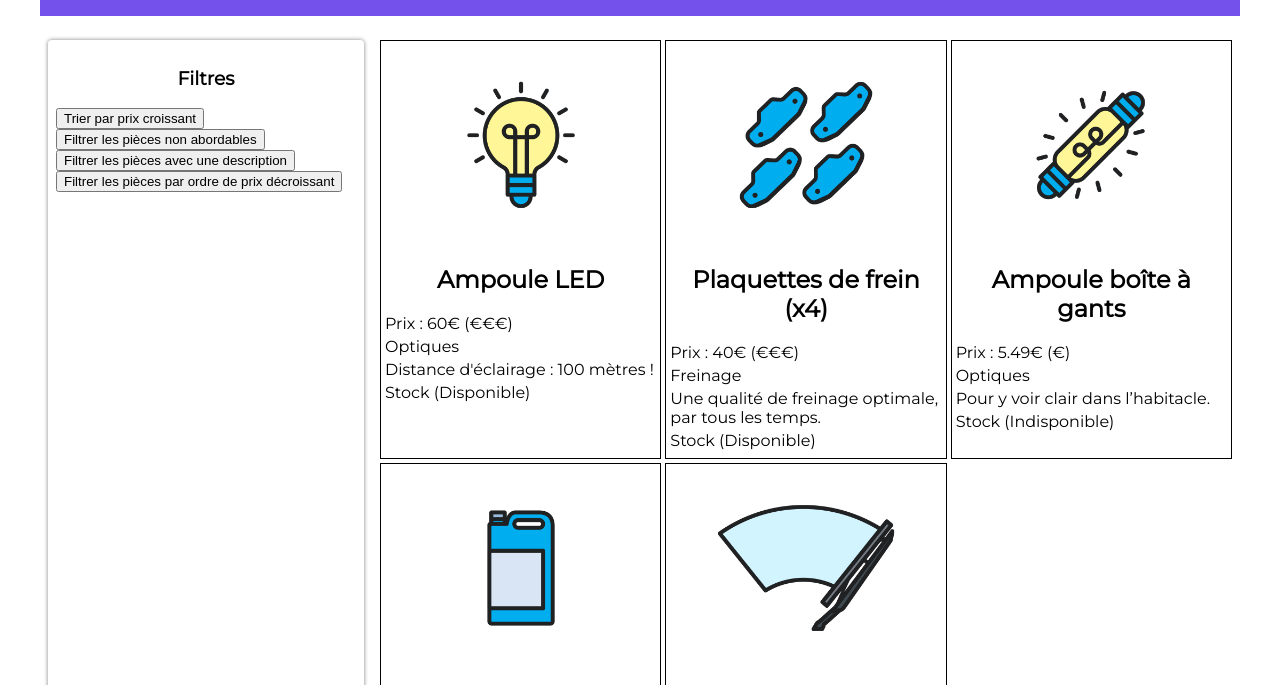
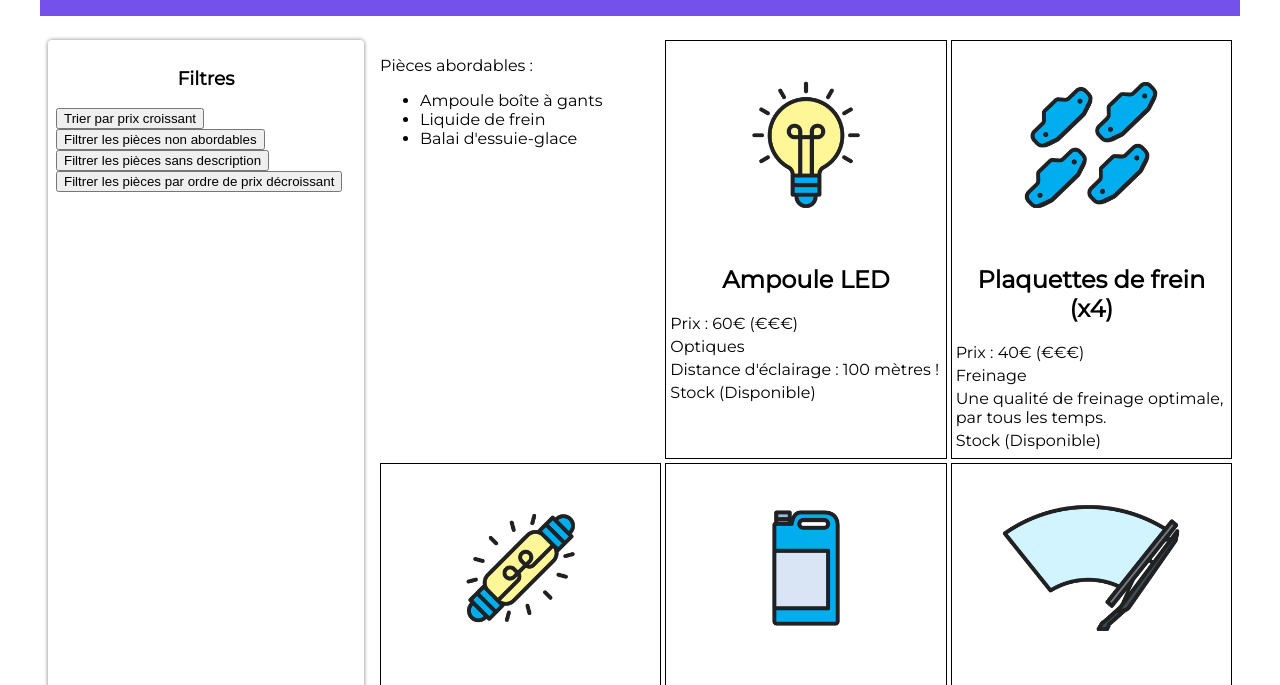
Before and after one commit to Nutnak/site-web-test, a website: page index.html in a window 1280 px wide. Both pictures are taken after a click on the button "Filtrer les pièces par ordre de prix décroissant". Shown: the part 98-783 px from the top of the page. Drawn offline with Linux system fonts and the light colour scheme.

Commit message:
add pieces abordables features

```diff
--- a/index.html
+++ b/index.html
@@ -19,13 +19,16 @@
           <br>
           <button class="btn-filtrer">Filtrer les pièces non abordables</button>
           <br>
-          <button class="btn-filtrer-description">Filtrer les pièces avec une description</button>
+          <button class="btn-filtrer-description">Filtrer les pièces sans description</button>
           <br>
           <button class="btn-filtrer-decroissant">Filtrer les pièces par ordre de prix décroissant</button>
 			</section>
 
 			<!-- Fiches produits -->
 			<section class="fiches">
+        <div class="abordables">
+					<p>Pièces abordables :</p>
+				</div>
 			</section>
 		</main>
 	</body>
--- a/pieces.js
+++ b/pieces.js
@@ -58,18 +58,34 @@ boutonFiltrer.addEventListener("click", function () {
 const boutonFiltreDescription = document.querySelector('.btn-filtrer-description');
 boutonFiltreDescription.addEventListener('click', function() {
   const piecesFiltreesDescription = pieces.filter(function (piece) {
-   if (piece.description == null) {
-
-   } else {
-    return piece.description;
-   }});
+      return piece.description;
+  });
   console.log(piecesFiltreesDescription);
 });
 
 const boutonPrixDecroissant = document.querySelector('.btn-filtrer-decroissant');
 boutonPrixDecroissant.addEventListener('click', function() {
-  const piecesPrixDecroissantes = pieces.sort(function (a, b) {
+  const piecesPrixDecroissantes = Array.from(pieces);
+  piecesPrixDecroissantes.sort(function (a, b) {
     return b.prix - a.prix;
   })
   console.log(piecesPrixDecroissantes);
-})
+});
+
+const noms = pieces.map(piece => piece.nom);
+for (let i = pieces.length - 1 ; i >= 0; i--) {
+  if (pieces[i].prix > 35) {
+    noms.splice(i,1)
+  }
+};
+console.log(noms);
+
+const abordablesElements = document.createElement('ul')
+for (let i = 0; i < noms.length; i++) {
+  const nomElement = document.createElement('li');
+  nomElement.innerText = noms[i];
+  abordablesElements.appendChild(nomElement)
+}
+
+document.querySelector('.abordables')
+.append(abordablesElements)
```
